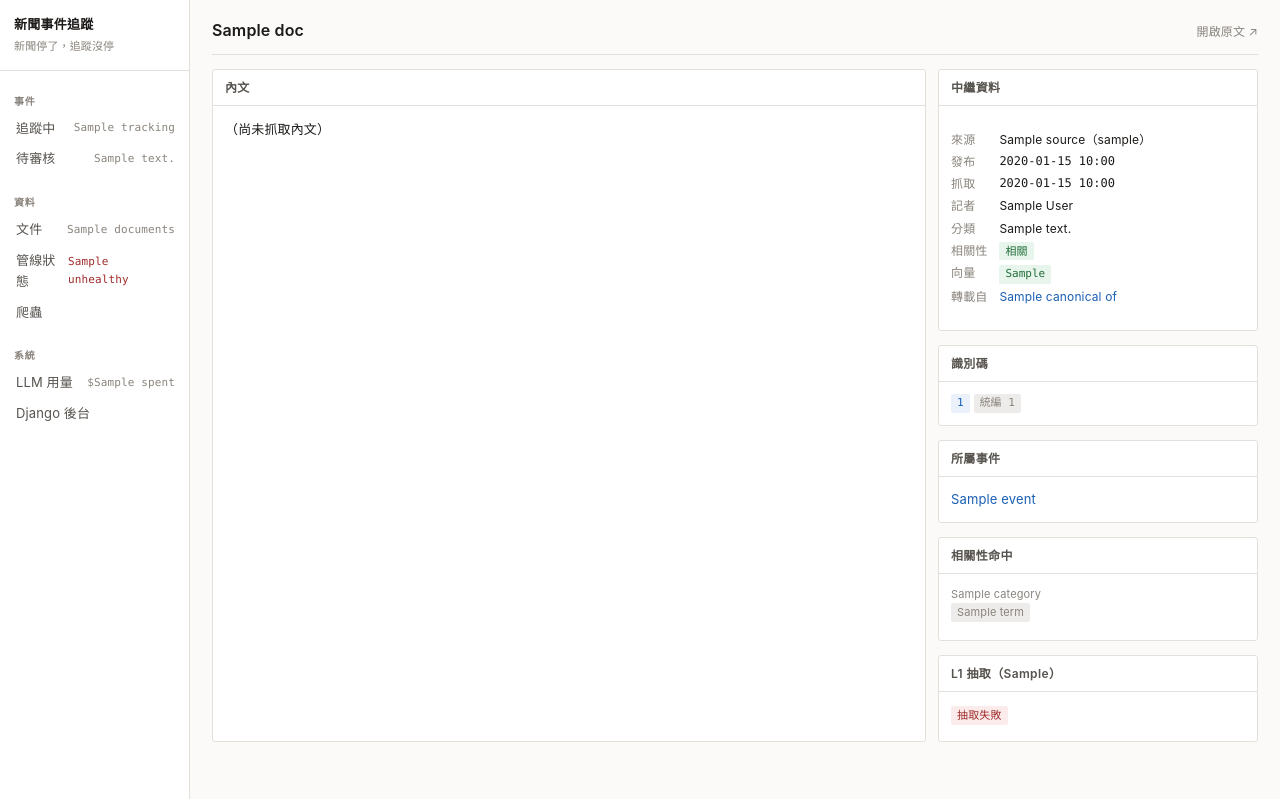
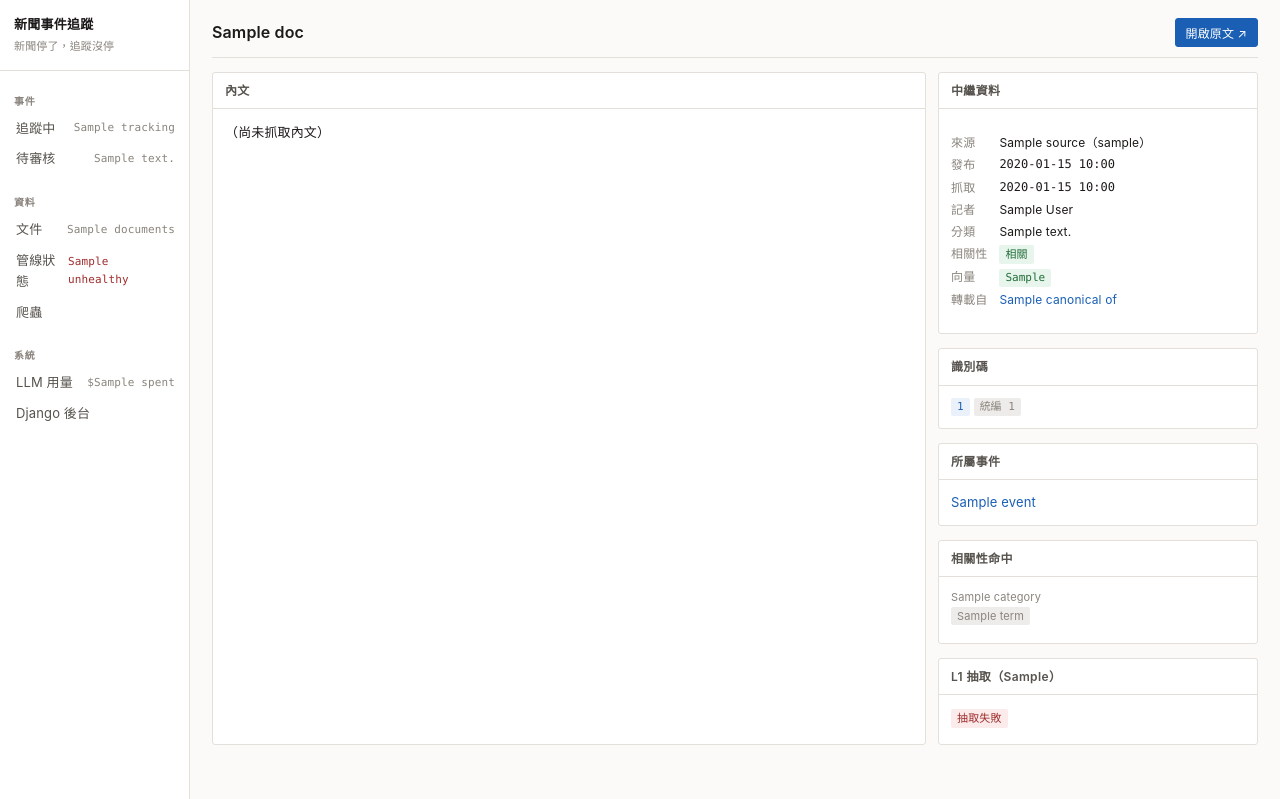
Before and after one commit to Leonardo-Classroom/news-event-tracker, a Django app: template templates/web/document_detail.html in a window 1280 px wide. Shown: the top 799 px of the page. Run offline with Django 5.2, Linux system fonts and the light colour scheme; the template is opened without the code that fills it: most values are stand-ins (such as "Sample title", 1, 10 or a date in 2020).

Commit message:
修正原文連結不明顯的問題
/documents/<id>/ 的「開啟原文」連結原本就存在，只是樣式是
class="sub"（小字、灰色的副標題樣式），配上較長的標題容易被忽略。

改成 btn primary（跟其他操作按鈕一致的藍色按鈕），並讓 page-head
加上 flex-wrap：標題過長時連結換行到下一行，而不是被擠壓到角落
或跟標題搶同一行空間。

Co-Authored-By: Claude Opus 5 <noreply@anthropic.com>
Claude-Session: https://claude.ai/code/session_01P8xThTtWdqGH6qKdFyorbj

```diff
--- a/static/web/app.css
+++ b/static/web/app.css
@@ -138,7 +138,7 @@ a:hover { text-decoration: underline; }
 .main { flex: 1; min-width: 0; padding: 18px 22px 60px; }
 
 .page-head {
-  display: flex; align-items: baseline; gap: 12px;
+  display: flex; align-items: baseline; gap: 12px; flex-wrap: wrap;
   margin-bottom: 14px; padding-bottom: 10px;
   border-bottom: 1px solid var(--border);
 }
--- a/templates/web/document_detail.html
+++ b/templates/web/document_detail.html
@@ -4,7 +4,7 @@
 <div class="page-head">
   <h1>{{ doc.title }}</h1>
   <span class="spacer"></span>
-  <a href="{{ doc.url }}" target="_blank" rel="noopener" class="sub">開啟原文 ↗</a>
+  <a href="{{ doc.url }}" target="_blank" rel="noopener" class="btn primary">開啟原文 ↗</a>
 </div>
 
 <div class="grid c2" style="grid-template-columns: 1fr 320px">
```
